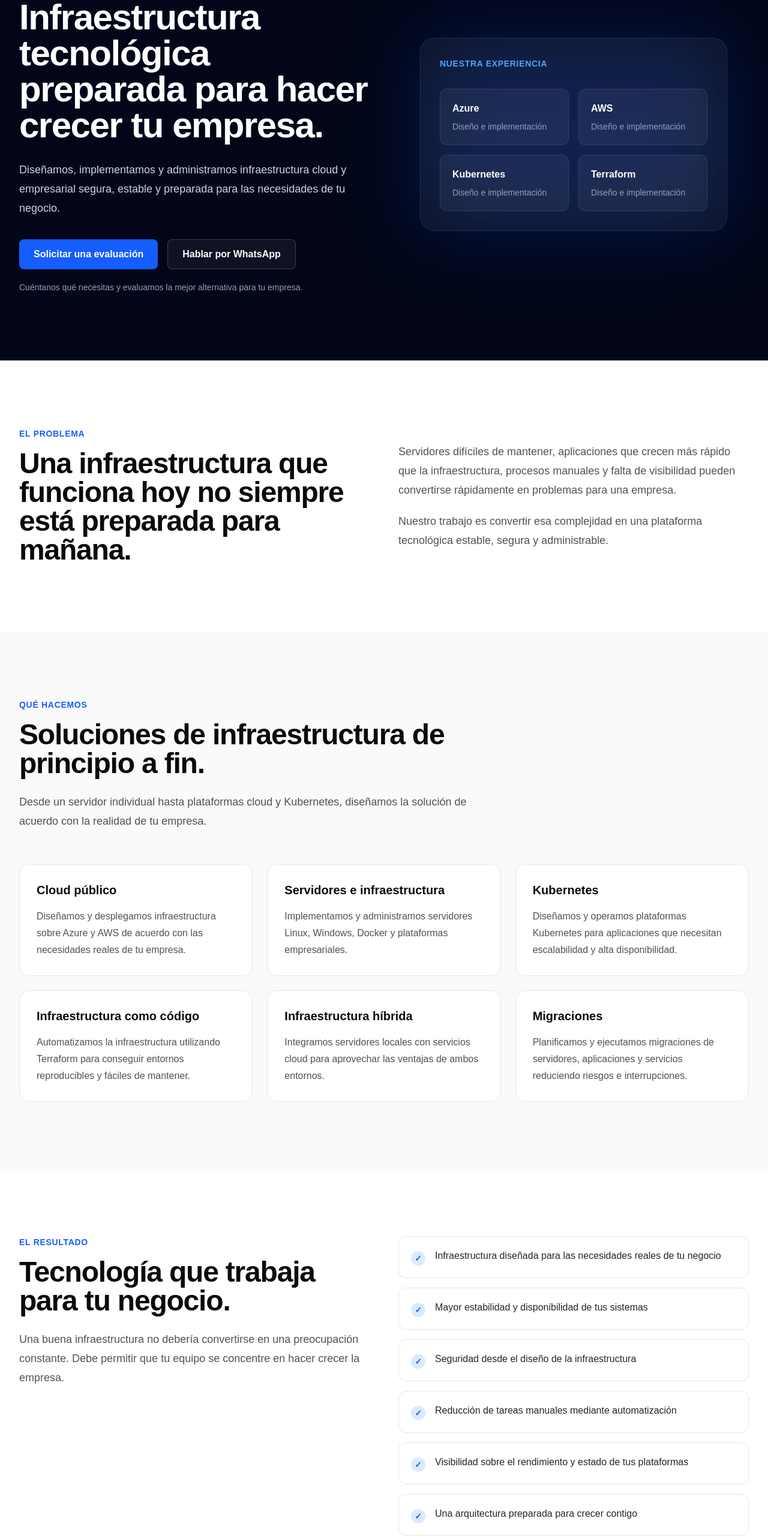
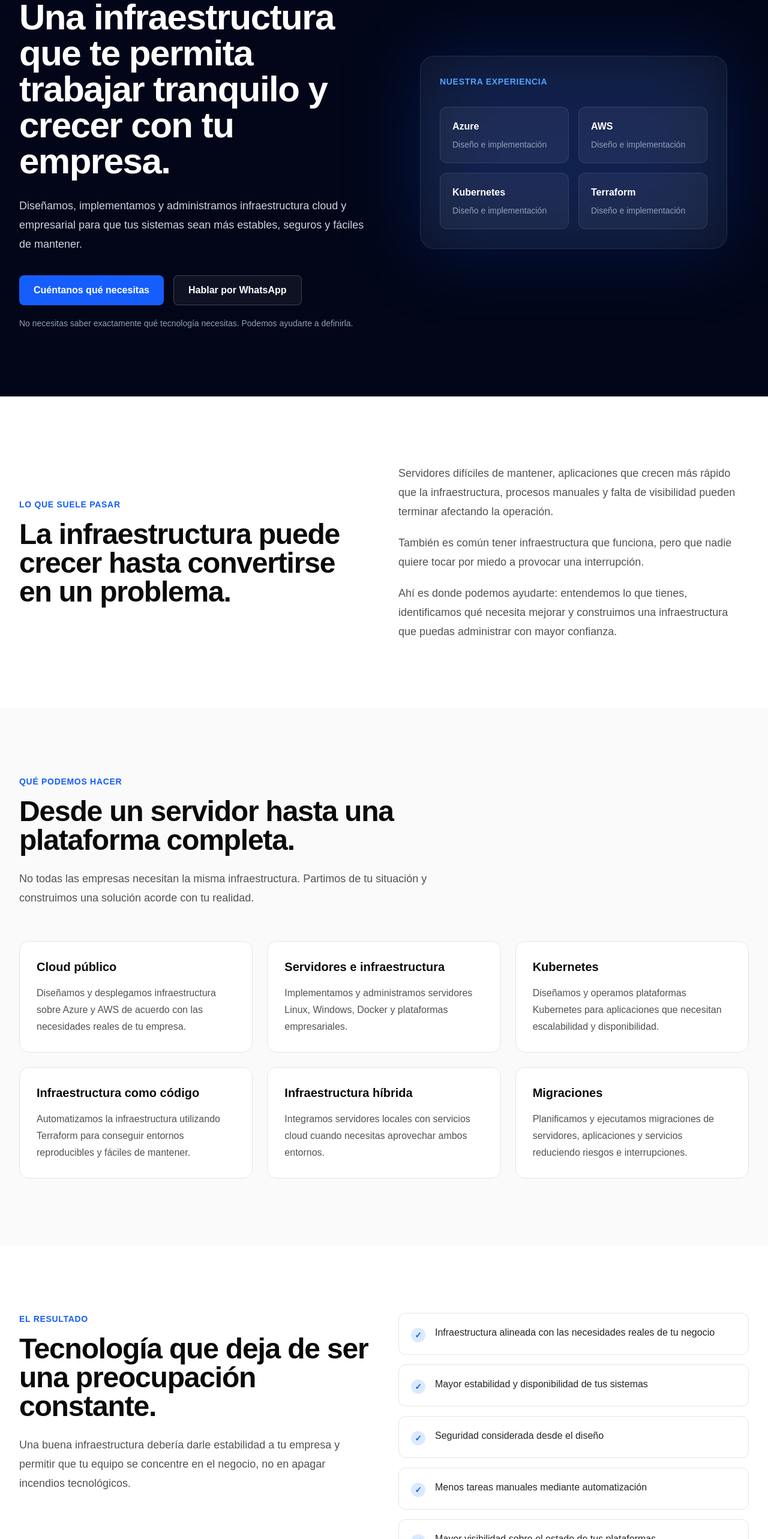
Before and after one commit to jsolisba/compumercado-web, a Next.js app: page /cloud in a window 1280 px wide. Shown: the part 234-2800 px from the top of the page at 60% size. Built offline with nearby package versions, Linux system fonts and the light colour scheme.

Commit message:
fix: adding cloud page

```diff
--- a/src/app/cloud/page.tsx
+++ b/src/app/cloud/page.tsx
@@ -18,7 +18,7 @@ const capabilities = [
   {
     title: "Kubernetes",
     description:
-      "Diseñamos y operamos plataformas Kubernetes para aplicaciones que necesitan escalabilidad y alta disponibilidad.",
+      "Diseñamos y operamos plataformas Kubernetes para aplicaciones que necesitan escalabilidad y disponibilidad.",
   },
   {
     title: "Infraestructura como código",
@@ -28,7 +28,7 @@ const capabilities = [
   {
     title: "Infraestructura híbrida",
     description:
-      "Integramos servidores locales con servicios cloud para aprovechar las ventajas de ambos entornos.",
+      "Integramos servidores locales con servicios cloud cuando necesitas aprovechar ambos entornos.",
   },
   {
     title: "Migraciones",
@@ -38,11 +38,11 @@ const capabilities = [
 ];
 
 const benefits = [
-  "Infraestructura diseñada para las necesidades reales de tu negocio",
+  "Infraestructura alineada con las necesidades reales de tu negocio",
   "Mayor estabilidad y disponibilidad de tus sistemas",
-  "Seguridad desde el diseño de la infraestructura",
-  "Reducción de tareas manuales mediante automatización",
-  "Visibilidad sobre el rendimiento y estado de tus plataformas",
+  "Seguridad considerada desde el diseño",
+  "Menos tareas manuales mediante automatización",
+  "Mayor visibilidad sobre el estado de tus plataformas",
   "Una arquitectura preparada para crecer contigo",
 ];
 
@@ -51,29 +51,34 @@ const process = [
     number: "01",
     title: "Entendemos tu situación",
     description:
-      "Analizamos tu infraestructura actual, tus aplicaciones, necesidades y objetivos.",
+      "Revisamos lo que tienes actualmente, qué está funcionando, qué te preocupa y hacia dónde quieres llevar tu operación.",
   },
   {
     number: "02",
     title: "Diseñamos la solución",
     description:
-      "Proponemos una arquitectura adecuada a tus requerimientos técnicos y presupuesto.",
+      "Definimos una arquitectura adecuada a tus necesidades técnicas, presupuesto y crecimiento esperado.",
   },
   {
     number: "03",
     title: "Implementamos",
     description:
-      "Construimos y configuramos la infraestructura siguiendo buenas prácticas de seguridad y operación.",
+      "Construimos y configuramos la infraestructura siguiendo buenas prácticas de seguridad, automatización y operación.",
   },
   {
     number: "04",
-    title: "Acompañamos la operación",
+    title: "Te acompañamos",
     description:
-      "Podemos continuar con monitoreo, mantenimiento, soporte y evolución de la plataforma.",
+      "Si lo necesitas, continuamos con monitoreo, mantenimiento, soporte y evolución de la plataforma.",
   },
 ];
 
 const faqs = [
+  {
+    question: "¿Tengo que migrar todo a la nube?",
+    answer:
+      "No. Primero evaluamos tu situación. En algunos casos la mejor alternativa puede ser cloud, infraestructura local o una combinación de ambas.",
+  },
   {
     question: "¿Trabajan solamente con Azure?",
     answer:
@@ -87,7 +92,7 @@ const faqs = [
   {
     question: "¿Pueden migrar mis servidores a la nube?",
     answer:
-      "Sí. Analizamos las aplicaciones y dependencias existentes, diseñamos la estrategia de migración y ejecutamos el proceso de forma planificada.",
+      "Sí. Analizamos las aplicaciones y dependencias existentes, diseñamos una estrategia y ejecutamos la migración de forma planificada.",
   },
   {
     question: "¿También ofrecen administración después de la implementación?",
@@ -112,14 +117,14 @@ export default function CloudPage() {
                 </div>
 
                 <h1 className="text-5xl font-bold tracking-tight sm:text-6xl">
-                  Infraestructura tecnológica preparada para hacer crecer tu
-                  empresa.
+                  Una infraestructura que te permita trabajar tranquilo y
+                  crecer con tu empresa.
                 </h1>
 
                 <p className="mt-7 max-w-2xl text-lg leading-8 text-slate-300">
                   Diseñamos, implementamos y administramos infraestructura
-                  cloud y empresarial segura, estable y preparada para las
-                  necesidades de tu negocio.
+                  cloud y empresarial para que tus sistemas sean más estables,
+                  seguros y fáciles de mantener.
                 </p>
 
                 <div className="mt-9 flex flex-col gap-4 sm:flex-row">
@@ -127,11 +132,13 @@ export default function CloudPage() {
                     href="/contact"
                     className="inline-flex items-center justify-center rounded-lg bg-blue-600 px-6 py-3 font-semibold text-white transition-colors hover:bg-blue-500"
                   >
-                    Solicitar una evaluación
+                    Cuéntanos qué necesitas
                   </Link>
 
                   <a
                     href="https://wa.me/50670154363"
+                    target="_blank"
+                    rel="noopener noreferrer"
                     className="inline-flex items-center justify-center rounded-lg border border-white/20 bg-white/5 px-6 py-3 font-semibold text-white transition-colors hover:bg-white/10"
                   >
                     Hablar por WhatsApp
@@ -139,8 +146,8 @@ export default function CloudPage() {
                 </div>
 
                 <p className="mt-5 text-sm text-slate-400">
-                  Cuéntanos qué necesitas y evaluamos la mejor alternativa para
-                  tu empresa.
+                  No necesitas saber exactamente qué tecnología necesitas.
+                  Podemos ayudarte a definirla.
                 </p>
               </div>
 
@@ -181,12 +188,12 @@ export default function CloudPage() {
             <div className="grid gap-12 lg:grid-cols-2 lg:items-center">
               <div>
                 <div className="text-sm font-semibold uppercase tracking-wider text-blue-600">
-                  El problema
+                  Lo que suele pasar
                 </div>
 
                 <h2 className="mt-4 text-4xl font-bold tracking-tight text-neutral-950 sm:text-5xl">
-                  Una infraestructura que funciona hoy no siempre está
-                  preparada para mañana.
+                  La infraestructura puede crecer hasta convertirse en un
+                  problema.
                 </h2>
               </div>
 
@@ -194,13 +201,18 @@ export default function CloudPage() {
                 <p>
                   Servidores difíciles de mantener, aplicaciones que crecen
                   más rápido que la infraestructura, procesos manuales y falta
-                  de visibilidad pueden convertirse rápidamente en problemas
-                  para una empresa.
+                  de visibilidad pueden terminar afectando la operación.
                 </p>
 
                 <p>
-                  Nuestro trabajo es convertir esa complejidad en una
-                  plataforma tecnológica estable, segura y administrable.
+                  También es común tener infraestructura que funciona, pero
+                  que nadie quiere tocar por miedo a provocar una interrupción.
+                </p>
+
+                <p>
+                  Ahí es donde podemos ayudarte: entendemos lo que tienes,
+                  identificamos qué necesita mejorar y construimos una
+                  infraestructura que puedas administrar con mayor confianza.
                 </p>
               </div>
             </div>
@@ -212,17 +224,17 @@ export default function CloudPage() {
           <Container>
             <div className="max-w-3xl">
               <div className="text-sm font-semibold uppercase tracking-wider text-blue-600">
-                Qué hacemos
+                Qué podemos hacer
               </div>
 
               <h2 className="mt-4 text-4xl font-bold tracking-tight text-neutral-950 sm:text-5xl">
-                Soluciones de infraestructura de principio a fin.
+                Desde un servidor hasta una plataforma completa.
               </h2>
 
               <p className="mt-6 text-lg leading-8 text-neutral-600">
-                Desde un servidor individual hasta plataformas cloud y
-                Kubernetes, diseñamos la solución de acuerdo con la realidad
-                de tu empresa.
+                No todas las empresas necesitan la misma infraestructura.
+                Partimos de tu situación y construimos una solución acorde con
+                tu realidad.
               </p>
             </div>
 
@@ -230,7 +242,7 @@ export default function CloudPage() {
               {capabilities.map((capability) => (
                 <article
                   key={capability.title}
-                  className="rounded-2xl border border-neutral-200 bg-white p-7"
+                  className="rounded-2xl border border-neutral-200 bg-white p-7 transition-all duration-300 hover:-translate-y-1 hover:border-blue-200 hover:shadow-lg"
                 >
                   <h3 className="text-xl font-bold text-neutral-950">
                     {capability.title}
@@ -255,13 +267,13 @@ export default function CloudPage() {
                 </div>
 
                 <h2 className="mt-4 text-4xl font-bold tracking-tight text-neutral-950 sm:text-5xl">
-                  Tecnología que trabaja para tu negocio.
+                  Tecnología que deja de ser una preocupación constante.
                 </h2>
 
                 <p className="mt-6 text-lg leading-8 text-neutral-600">
-                  Una buena infraestructura no debería convertirse en una
-                  preocupación constante. Debe permitir que tu equipo se
-                  concentre en hacer crecer la empresa.
+                  Una buena infraestructura debería darle estabilidad a tu
+                  empresa y permitir que tu equipo se concentre en el negocio,
+                  no en apagar incendios tecnológicos.
                 </p>
               </div>
 
@@ -292,8 +304,13 @@ export default function CloudPage() {
               </div>
 
               <h2 className="mt-4 text-4xl font-bold tracking-tight sm:text-5xl">
-                De la situación actual a una infraestructura mejor.
+                No empezamos por la tecnología. Empezamos por entenderte.
               </h2>
+
+              <p className="mt-6 text-lg leading-8 text-slate-400">
+                Antes de recomendar una plataforma, queremos entender qué
+                necesitas resolver y qué impacto tiene para tu empresa.
+              </p>
             </div>
 
             <div className="mt-14 grid gap-6 md:grid-cols-2 lg:grid-cols-4">
@@ -327,13 +344,14 @@ export default function CloudPage() {
                 </div>
 
                 <h2 className="mt-4 text-4xl font-bold tracking-tight sm:text-5xl">
-                  ¿Necesitas mejorar la infraestructura de tu empresa?
+                  ¿Hay algo en tu infraestructura que te preocupa?
                 </h2>
 
                 <p className="mt-6 text-lg leading-8 text-blue-100">
                   Cuéntanos qué tienes actualmente, qué problema estás
-                  enfrentando y hacia dónde quieres llegar. Evaluaremos tu
-                  situación y te propondremos el siguiente paso.
+                  enfrentando o qué quieres mejorar. No necesitas tener la
+                  solución definida; podemos ayudarte a encontrar el siguiente
+                  paso.
                 </p>
 
                 <div className="mt-9 flex flex-col gap-4 sm:flex-row">
@@ -341,11 +359,13 @@ export default function CloudPage() {
                     href="/contact"
                     className="inline-flex items-center justify-center rounded-lg bg-white px-6 py-3 font-semibold text-blue-700 transition-colors hover:bg-blue-50"
                   >
-                    Solicitar una evaluación
+                    Cuéntanos tu situación
                   </Link>
 
                   <a
                     href="https://wa.me/50670154363"
+                    target="_blank"
+                    rel="noopener noreferrer"
                     className="inline-flex items-center justify-center rounded-lg border border-white/30 px-6 py-3 font-semibold text-white transition-colors hover:bg-white/10"
                   >
                     Escribir por WhatsApp
```
